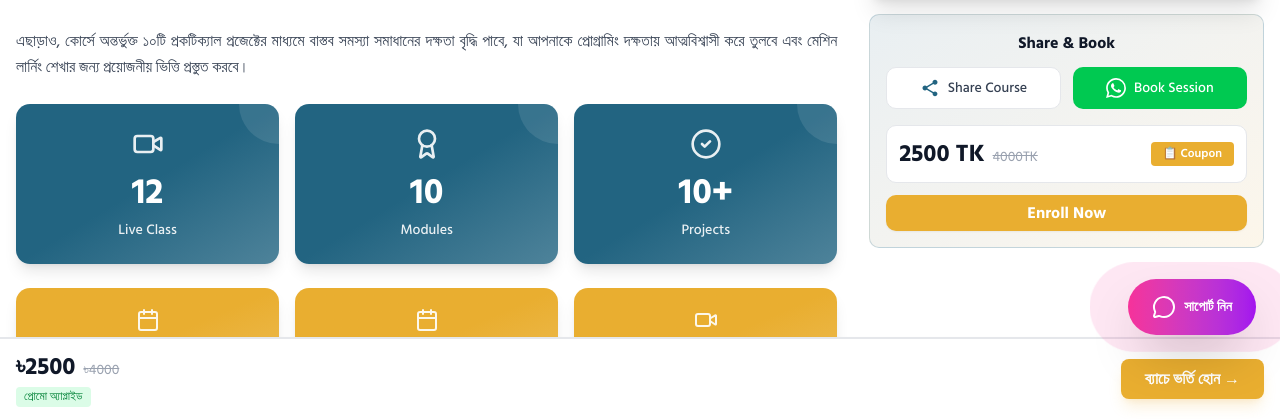
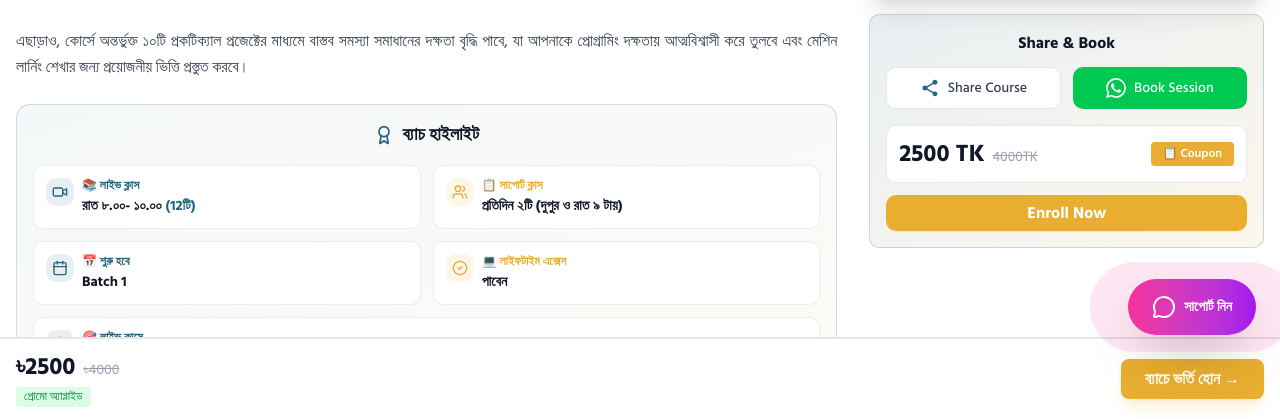
Before and after one commit to mehrabhossain1/innodemmy-frontend, a Next.js app: page /courses/1 in a window 1280 px wide. Shown: the part 381-800 px from the top of the page. Built offline with nearby package versions, Linux system fonts and the light colour scheme.

Commit message:
feat: Revamp Course Stats section with enhanced layout and additional information

```diff
--- a/app/courses/[id]/page.tsx
+++ b/app/courses/[id]/page.tsx
@@ -213,79 +213,109 @@ export default function CoursePage({ params }: CoursePageProps) {
                             />
                         </div>
 
-                        {/* Course Stats Grid */}
-                        <div className="grid grid-cols-3 gap-4 mb-6">
-                            {course.totalClasses && (
-                                <div className="relative overflow-hidden bg-gradient-to-br from-primary via-primary to-primary/80 text-white p-6 rounded-xl text-center shadow-lg hover:shadow-xl transition-all duration-300 hover:-translate-y-1 group">
-                                    <div className="absolute top-0 right-0 w-20 h-20 bg-white/10 rounded-full -translate-y-10 translate-x-10 group-hover:scale-150 transition-transform duration-500"></div>
-                                    <Video className="w-8 h-8 mx-auto mb-3 opacity-90" />
-                                    <div className="text-4xl font-extrabold mb-2 relative z-10">
-                                        {course.totalClasses}
+                        {/* Course Stats Section */}
+                        <div className="bg-gradient-to-br from-primary/5 to-secondary/5 border border-primary/20 rounded-xl p-4 mb-6">
+                            {/* Header */}
+                            <div className="flex items-center justify-center gap-2 mb-4">
+                                <Award className="w-5 h-5 text-primary" />
+                                <h3 className="text-lg font-bold text-gray-900">
+                                    ব্যাচ হাইলাইট
+                                </h3>
+                            </div>
+
+                            {/* Stats Grid */}
+                            <div className="grid grid-cols-2 gap-3">
+                                {/* Live Class */}
+                                {course.totalClasses && (
+                                    <div className="bg-white rounded-lg p-3 border border-primary/10 hover:shadow-md transition-shadow">
+                                        <div className="flex items-start gap-2">
+                                            <div className="bg-primary/10 p-1.5 rounded-lg">
+                                                <Video className="w-4 h-4 text-primary" />
+                                            </div>
+                                            <div className="flex-1">
+                                                <p className="text-primary text-xs font-semibold mb-0.5">
+                                                    📚 লাইভ ক্লাস
+                                                </p>
+                                                <p className="text-gray-900 font-bold text-sm">
+                                                    রাত ৮.০০- ১০.০০{" "}
+                                                    <span className="text-primary">
+                                                        ({course.totalClasses}টি)
+                                                    </span>
+                                                </p>
+                                            </div>
+                                        </div>
                                     </div>
-                                    <div className="text-sm font-medium opacity-90 relative z-10">
-                                        Live Class
+                                )}
+
+                                {/* Support Class */}
+                                <div className="bg-white rounded-lg p-3 border border-primary/10 hover:shadow-md transition-shadow">
+                                    <div className="flex items-start gap-2">
+                                        <div className="bg-secondary/10 p-1.5 rounded-lg">
+                                            <Users className="w-4 h-4 text-secondary" />
+                                        </div>
+                                        <div className="flex-1">
+                                            <p className="text-secondary text-xs font-semibold mb-0.5">
+                                                📋 সাপোর্ট ক্লাস
+                                            </p>
+                                            <p className="text-gray-900 font-bold text-sm">
+                                                প্রতিদিন ২টি (দুপুর ও রাত ৯ টায়)
+                                            </p>
+                                        </div>
                                     </div>
                                 </div>
-                            )}
-                            {course.totalModules && (
-                                <div className="relative overflow-hidden bg-gradient-to-br from-primary via-primary to-primary/80 text-white p-6 rounded-xl text-center shadow-lg hover:shadow-xl transition-all duration-300 hover:-translate-y-1 group">
-                                    <div className="absolute top-0 right-0 w-20 h-20 bg-white/10 rounded-full -translate-y-10 translate-x-10 group-hover:scale-150 transition-transform duration-500"></div>
-                                    <Award className="w-8 h-8 mx-auto mb-3 opacity-90" />
-                                    <div className="text-4xl font-extrabold mb-2 relative z-10">
-                                        {course.totalModules}
-                                    </div>
-                                    <div className="text-sm font-medium opacity-90 relative z-10">
-                                        Modules
+
+                                {/* Weeks/Batch Info */}
+                                <div className="bg-white rounded-lg p-3 border border-primary/10 hover:shadow-md transition-shadow">
+                                    <div className="flex items-start gap-2">
+                                        <div className="bg-primary/10 p-1.5 rounded-lg">
+                                            <Calendar className="w-4 h-4 text-primary" />
+                                        </div>
+                                        <div className="flex-1">
+                                            <p className="text-primary text-xs font-semibold mb-0.5">
+                                                📅 শুরু হবে
+                                            </p>
+                                            <p className="text-gray-900 font-bold text-sm">
+                                                {course.batchName || "আসন্ন ব্যাচ"}
+                                            </p>
+                                        </div>
                                     </div>
                                 </div>
-                            )}
-                            {course.totalProjects && (
-                                <div className="relative overflow-hidden bg-gradient-to-br from-primary via-primary to-primary/80 text-white p-6 rounded-xl text-center shadow-lg hover:shadow-xl transition-all duration-300 hover:-translate-y-1 group">
-                                    <div className="absolute top-0 right-0 w-20 h-20 bg-white/10 rounded-full -translate-y-10 translate-x-10 group-hover:scale-150 transition-transform duration-500"></div>
-                                    <CheckCircle2 className="w-8 h-8 mx-auto mb-3 opacity-90" />
-                                    <div className="text-4xl font-extrabold mb-2 relative z-10">
-                                        {course.totalProjects}+
-                                    </div>
-                                    <div className="text-sm font-medium opacity-90 relative z-10">
-                                        Projects
+
+                                {/* Class Recording */}
+                                <div className="bg-white rounded-lg p-3 border border-primary/10 hover:shadow-md transition-shadow">
+                                    <div className="flex items-start gap-2">
+                                        <div className="bg-secondary/10 p-1.5 rounded-lg">
+                                            <CheckCircle2 className="w-4 h-4 text-secondary" />
+                                        </div>
+                                        <div className="flex-1">
+                                            <p className="text-secondary text-xs font-semibold mb-0.5">
+                                                💻 লাইফটাইম এক্সেস
+                                            </p>
+                                            <p className="text-gray-900 font-bold text-sm">
+                                                পাবেন
+                                            </p>
+                                        </div>
                                     </div>
                                 </div>
-                            )}
-                        </div>
 
-                        {/* Batch Info Grid */}
-                        <div className="grid grid-cols-3 gap-4">
-                            {course.batchName && (
-                                <div className="relative overflow-hidden bg-gradient-to-br from-secondary via-secondary to-secondary/80 text-white p-5 rounded-xl text-center shadow-lg hover:shadow-xl transition-all duration-300 hover:-translate-y-1 group">
-                                    <div className="absolute bottom-0 left-0 w-16 h-16 bg-white/10 rounded-full translate-y-8 -translate-x-8 group-hover:scale-150 transition-transform duration-500"></div>
-                                    <Calendar className="w-6 h-6 mx-auto mb-2 opacity-90" />
-                                    <div className="text-xs font-medium mb-1.5 opacity-80 relative z-10">
-                                        Batch Start
+                                {/* Projects Count */}
+                                {course.totalProjects && (
+                                    <div className="bg-white rounded-lg p-3 border border-primary/10 hover:shadow-md transition-shadow col-span-2">
+                                        <div className="flex items-start gap-2">
+                                            <div className="bg-primary/10 p-1.5 rounded-lg">
+                                                <Award className="w-4 h-4 text-primary" />
+                                            </div>
+                                            <div className="flex-1">
+                                                <p className="text-primary text-xs font-semibold mb-0.5">
+                                                    🎯 লাইভ ক্লাসে
+                                                </p>
+                                                <p className="text-gray-900 font-bold text-sm">
+                                                    {course.totalProjects} টি প্রজেক্ট
+                                                </p>
+                                            </div>
+                                        </div>
                                     </div>
-                                    <div className="font-bold text-sm relative z-10">
-                                        {course.batchName}
-                                    </div>
-                                </div>
-                            )}
-                            <div className="relative overflow-hidden bg-gradient-to-br from-secondary via-secondary to-secondary/80 text-white p-5 rounded-xl text-center shadow-lg hover:shadow-xl transition-all duration-300 hover:-translate-y-1 group">
-                                <div className="absolute bottom-0 left-0 w-16 h-16 bg-white/10 rounded-full translate-y-8 -translate-x-8 group-hover:scale-150 transition-transform duration-500"></div>
-                                <Calendar className="w-6 h-6 mx-auto mb-2 opacity-90" />
-                                <div className="text-xs font-medium mb-1.5 opacity-80 relative z-10">
-                                    Class Days
-                                </div>
-                                <div className="font-bold text-sm relative z-10">
-                                    Friday / Saturday
-                                </div>
-                            </div>
-                            <div className="relative overflow-hidden bg-gradient-to-br from-secondary via-secondary to-secondary/80 text-white p-5 rounded-xl text-center shadow-lg hover:shadow-xl transition-all duration-300 hover:-translate-y-1 group">
-                                <div className="absolute bottom-0 left-0 w-16 h-16 bg-white/10 rounded-full translate-y-8 -translate-x-8 group-hover:scale-150 transition-transform duration-500"></div>
-                                <Video className="w-6 h-6 mx-auto mb-2 opacity-90" />
-                                <div className="text-xs font-medium mb-1.5 opacity-80 relative z-10">
-                                    Class Time
-                                </div>
-                                <div className="font-bold text-sm relative z-10">
-                                    8pm – 10 Pm
-                                </div>
+                                )}
                             </div>
                         </div>
                     </div>
```
